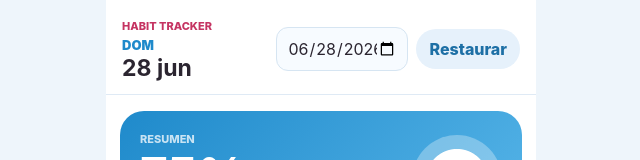
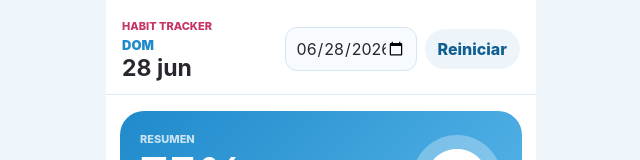
Before and after one commit to pato316/mishabitos, a React (Vite) app: page / in a window 1280 px wide. Shown: the top 160 px of the page, without its empty margins (319-959 px from the left). Built offline with nearby package versions, Linux system fonts and the light colour scheme.

Commit message:
Add reset progress button

```diff
--- a/src/App.jsx
+++ b/src/App.jsx
@@ -521,8 +521,24 @@ function App() {
     });
   };
 
-  const resetDemo = () => {
-    setAndPersist(defaultData);
+  const resetProgress = () => {
+    const confirmed = window.confirm(
+      "Esto borrara todos los checks y avances guardados, pero mantendra tus habitos y planes. Quieres continuar?"
+    );
+
+    if (!confirmed) return;
+
+    const resetHabits = data.habits.map((habit) => ({
+      ...habit,
+      records: {},
+    }));
+
+    const resetGoals = data.goals.map((goal) => ({
+      ...goal,
+      current: 0,
+    }));
+
+    setAndPersist({ habits: resetHabits, goals: resetGoals });
     setSelectedDate(todayKey());
   };
 
@@ -546,8 +562,8 @@ function App() {
               type="date"
               value={selectedDate}
             />
-            <button className="secondary-button" onClick={resetDemo} type="button">
-              Restaurar
+            <button className="secondary-button reset-button" onClick={resetProgress} type="button">
+              Reiniciar
             </button>
           </div>
         </header>
--- a/src/styles.css
+++ b/src/styles.css
@@ -119,6 +119,11 @@ select {
   background: #e6f1fb;
   color: #1d6fa5;
   font-weight: 800;
+}
+
+.reset-button {
+  background: #edf5fb;
+  color: #0f5f91;
 }
 
 .primary-button {
```
